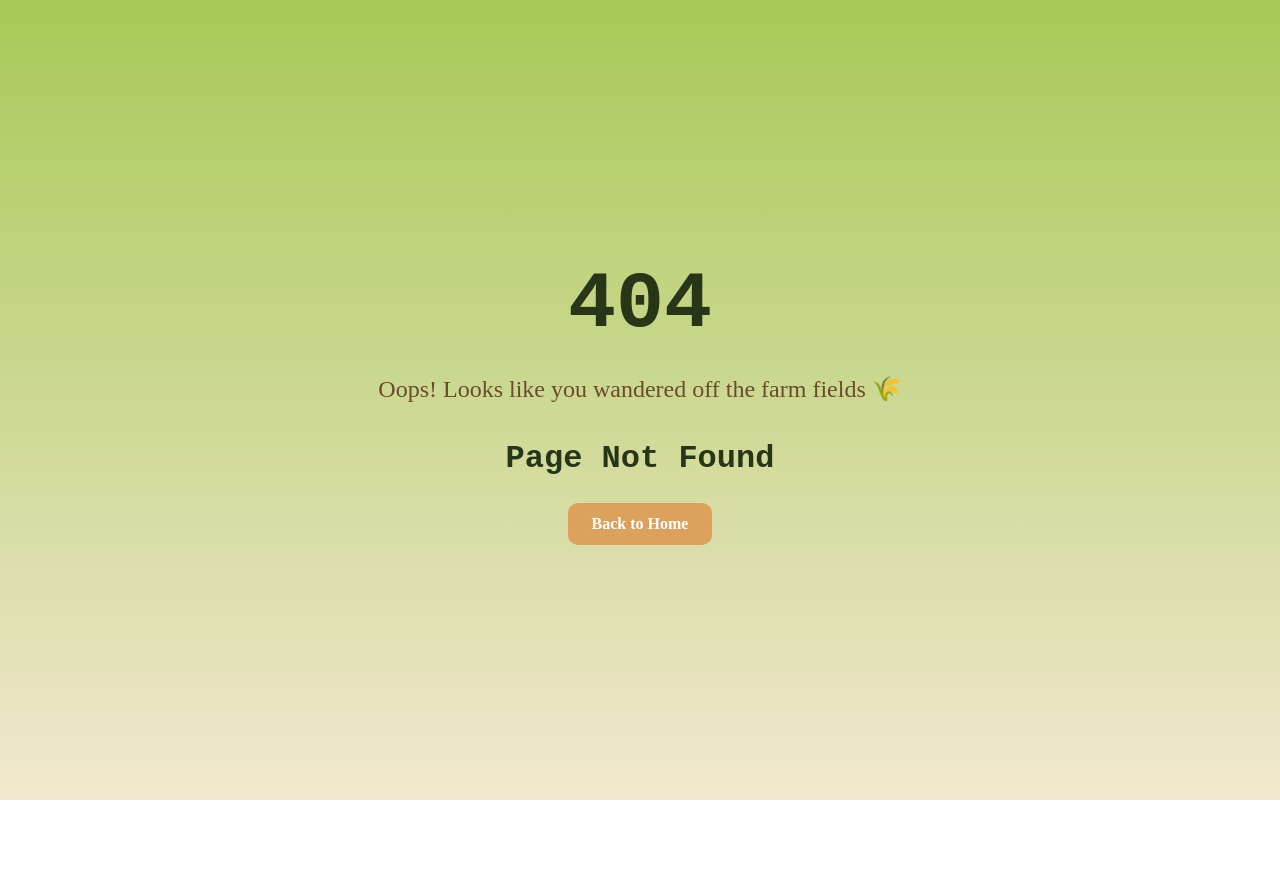
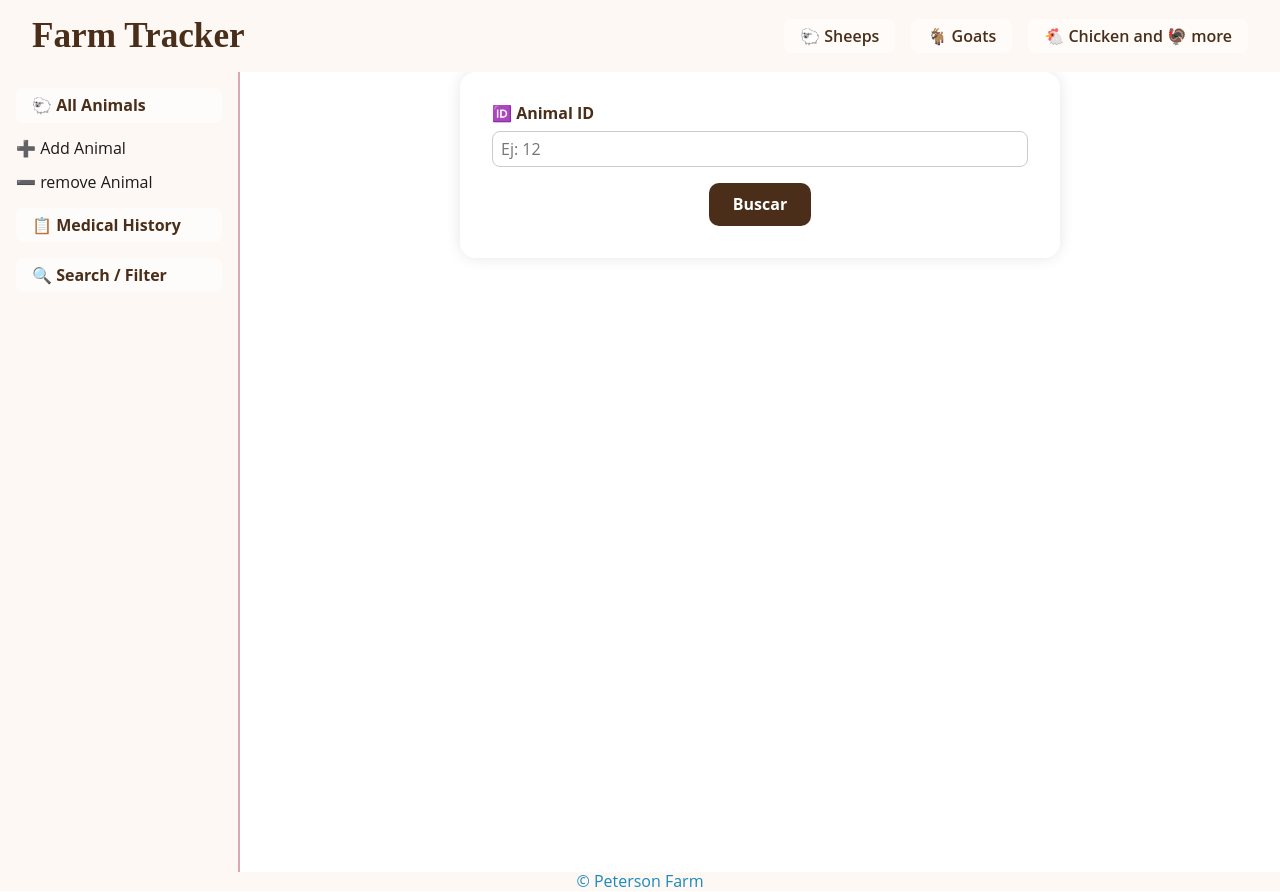
Before and after one commit to Trinigch/Farm, a React (Vite) app in the folder client/: page /remove-animal in a window 1280 px wide. Before the commit this address had no page. Before the commit the page ends 800 px from the top, so only its background shows below. Built offline with nearby package versions, Linux system fonts and the light colour scheme.

Commit message:
adding remove card

```diff
--- /dev/null
+++ b/client/src/components/RemoveAnimal.tsx
@@ -0,0 +1,125 @@
+// src/pages/RemoveAnimal.tsx
+import { useState } from "react";
+import styled from "styled-components";
+
+const FormContainer = styled.div`
+  max-width: 600px;
+  margin: auto;
+  background-color: rgba(255, 255, 255, 0.85);
+  padding: 2rem;
+  border-radius: 16px;
+  box-shadow: 0 0 15px rgba(0,0,0,0.1);
+`;
+
+const Field = styled.div`
+  margin-bottom: 1rem;
+`;
+
+const Label = styled.label`
+  display: block;
+  font-weight: bold;
+  margin-bottom: 0.5rem;
+  color: #4a2e19;
+`;
+
+const Input = styled.input`
+  width: 100%;
+  padding: 0.5rem;
+  border-radius: 8px;
+  border: 1px solid #ccc;
+`;
+
+const Button = styled.button`
+  background-color: #4a2e19;
+  color: white;
+  padding: 0.75rem 1.5rem;
+  border-radius: 10px;
+  font-weight: bold;
+  border: none;
+  cursor: pointer;
+  display: block;
+  margin: 1rem auto 0 auto;
+
+  &:hover {
+    background-color: #d9a7b5;
+    color: #4a2e19;
+  }
+`;
+
+const AnimalCard = styled.div`
+  background: #FFF5E1;
+  padding: 1rem;
+  border-radius: 12px;
+  margin-top: 1rem;
+  text-align: center;
+`;
+
+interface Animal {
+  id: number;
+  nombre: string;
+  especie: string;
+  fecha_nacimiento: string;
+  estado: string;
+}
+
+export default function RemoveAnimal() {
+  const [id, setId] = useState("");
+  const [animal, setAnimal] = useState<Animal | null>(null);
+  const [loading, setLoading] = useState(false);
+
+  const handleSearch = async () => {
+    if (!id) return alert("Ingrese un ID válido");
+    setLoading(true);
+    try {
+      const res = await fetch(`http://localhost:3001/api/animals/${id}`);
+      if (!res.ok) throw new Error("Animal no encontrado");
+      const data = await res.json();
+      setAnimal(data);
+    } catch (err: any) {
+      alert(err.message || "Error al buscar el animal");
+      setAnimal(null);
+    } finally {
+      setLoading(false);
+    }
+  };
+
+  const handleDelete = async () => {
+    if (!animal) return;
+    const confirm = window.confirm(`¿Eliminar ${animal.nombre} (${animal.especie})?`);
+    if (!confirm) return;
+
+    try {
+      const res = await fetch(`http://localhost:3001/api/animals/${animal.id}`, {
+        method: "DELETE",
+      });
+      if (!res.ok) throw new Error("Error al eliminar");
+      alert("Animal eliminado correctamente ✅");
+      setAnimal(null);
+      setId("");
+    } catch (err: any) {
+      alert(err.message || "Error al eliminar el animal");
+    }
+  };
+
+  return (
+    <FormContainer>
+      <Field>
+        <Label>🆔 Animal ID</Label>
+        <Input value={id} onChange={e => setId(e.target.value)} placeholder="Ej: 12" />
+      </Field>
+      <Button type="button" onClick={handleSearch} disabled={loading}>
+        {loading ? "Buscando..." : "Buscar"}
+      </Button>
+
+      {animal && (
+        <AnimalCard>
+          <p><strong>Name:</strong> {animal.nombre}</p>
+          <p><strong>Species:</strong> {animal.especie}</p>
+          <p><strong>Date of Birth:</strong> {new Date(animal.fecha_nacimiento).toLocaleDateString()}</p>
+          <p><strong>Status:</strong> {animal.estado}</p>
+          <Button type="button" onClick={handleDelete}>Eliminar Animal</Button>
+        </AnimalCard>
+      )}
+    </FormContainer>
+  );
+}
--- a/client/src/components/SheepDetailPopup.tsx
+++ b/client/src/components/SheepDetailPopup.tsx
@@ -98,7 +98,7 @@ const handleSave = async () => {
   for (const field of ["padre_id", "madre_id"] as const) {
     const val = formData[field];
     if (val !== null && val !== undefined && isNaN(Number(val))) {
-      alert(`El campo ${field} debe ser un número válido o vacío`);
+      alert(`The field  ${field} must bea valid number o empty `);
       return;
     }
   }
--- a/client/src/components/Sidebar.tsx
+++ b/client/src/components/Sidebar.tsx
@@ -58,6 +58,11 @@ export default function Sidebar() {
       <button onClick={handleAddAnimalClick} style={{ all: "unset", cursor: "pointer" }}>
         ➕ Add Animal
       </button>
+
+
+       <button onClick={() => navigate("/remove-animal")} style={{ all: "unset", cursor: "pointer" }}>
+        ➖  remove Animal
+      </button>
       <Link to="/historial">📋 Medical History</Link>
       <Link to="/buscar">🔍 Search / Filter</Link>
 
--- a/client/src/pages/aboutFarm.tsx
+++ b/client/src/pages/aboutFarm.tsx
@@ -126,8 +126,8 @@ function AboutFarm() {
       const res = await fetch("/api/animals/");
       const data: any[] = await res.json();
 
-      const sheepsData: Sheep[] = data.filter(a => a.especie === "oveja");
-      const goatsData: Goat[] = data.filter(a => a.especie === "cabra");
+      const sheepsData: Sheep[] = data.filter(a => a.especie === "sheep");
+      const goatsData: Goat[] = data.filter(a => a.especie === "goat");
       const birdsData: Bird[] = data.filter(a =>
         ["chicken", "duck", "turkey"].includes(a.especie)
       );
--- a/client/src/pages/goats.tsx
+++ b/client/src/pages/goats.tsx
@@ -1,12 +1,13 @@
 import { useState, useEffect } from "react";
 import GoatDetailPopup from "../components/GoatDetailPopup";
 import { Goat, useGoats } from "../Hooks/useGoats";
-import { SectionHeader , Title } from "./aboutFarm.styles";
+import { SectionHeader, Title } from "./aboutFarm.styles";
 
 export default function GoatsByYear() {
   const { goats, setGoats, loading } = useGoats();
   const [selectedGoat, setSelectedGoat] = useState<Goat | null>(null);
   const [width, setWidth] = useState(window.innerWidth);
+  const [hoveredGoatId, setHoveredGoatId] = useState<number | null>(null);
 
   useEffect(() => {
     const handleResize = () => setWidth(window.innerWidth);
@@ -27,7 +28,7 @@ export default function GoatsByYear() {
     if (h.madre_id) usedAsParent.add(h.madre_id);
   });
 
-  // 🐐 Cabras sin hijos = las que no aparecen como padre/madre
+  // 🐐 Cabras sin hijos
   const goatsSinHijos = goats.filter(g => !usedAsParent.has(g.id));
 
   // Agrupar hijos por año
@@ -42,13 +43,23 @@ export default function GoatsByYear() {
 
   const margin = 40;
   const gapY = 120;
-  const gapSeccion = 60;
+  const gapSeccion = 100;
+  const colPadreX = margin + 100;
+  const colHijoX = margin + 350;
+  const colMadreX = margin + 600;
 
-  const colPadreX = width / 2 - 350;
-  const colHijoX = width / 2 - 50;
-  const colMadreX = width / 2 + 250;
-
-  const getColor = (g: Goat) => (!g.padre_id && !g.madre_id ? "#F5DEB3" : "#ADFF2F");
+  const getGoatFill = (g: Goat, type: "padre" | "madre" | "hijo") => {
+    if (g.estado === "deceased") return "#555"; // fallecida
+    if (hoveredGoatId === g.id) return "#90EE90"; // hover
+    switch (type) {
+      case "hijo":
+        return "url(#hijoGradient)";
+      case "padre":
+        return "url(#padreGradient)";
+      case "madre":
+        return "url(#madreGradient)";
+    }
+  };
 
   const handleSaveGoat = async (updatedGoat: Goat) => {
     const res = await fetch(`/api/animals/${updatedGoat.id}`, {
@@ -72,16 +83,120 @@ export default function GoatsByYear() {
         <Title>{`Goats Total: ${goats.length}`}</Title>
       </SectionHeader>
 
-      {/* SVG de cabras con hijos */}
-      <svg
-        width="100%"
-        height={svgHeight}
-        style={{ background: "#FFF5E1", padding: "40px", borderRadius: "8px" }}
-      >
-        {/* ... render de cabras por año (igual que tenías) ... */}
+      {/* SVG jerárquico */}
+      <svg width="100%" height={svgHeight} style={{ background: "#FFF5E1", padding: "40px", borderRadius: "12px" }}>
+        <defs>
+          <linearGradient id="hijoGradient" x1="0" y1="0" x2="1" y2="1">
+            <stop offset="0%" stopColor="#B2FBA5" />
+            <stop offset="100%" stopColor="#ADFF2F" />
+          </linearGradient>
+          <linearGradient id="padreGradient" x1="0" y1="0" x2="1" y2="1">
+            <stop offset="0%" stopColor="#DEB887" />
+            <stop offset="100%" stopColor="#D2B48C" />
+          </linearGradient>
+          <linearGradient id="madreGradient" x1="0" y1="0" x2="1" y2="1">
+            <stop offset="0%" stopColor="#FFFACD" />
+            <stop offset="100%" stopColor="#FFF8DC" />
+          </linearGradient>
+        </defs>
+
+        {añosOrdenados.map((year, yearIndex) => {
+          const yearHijos = hijosPorAño[year].sort(
+            (a, b) => new Date(b.fecha_nacimiento).getTime() - new Date(a.fecha_nacimiento).getTime()
+          );
+
+          let yBaseSeccion = 50;
+          for (let i = 0; i < yearIndex; i++) {
+            yBaseSeccion += gapSeccion + hijosPorAño[añosOrdenados[i]].length * gapY;
+          }
+
+          return (
+            <g key={year}>
+              {/* Fondo sección */}
+              <rect
+                x={margin / 2}
+                y={yBaseSeccion - 30}
+                width={width - margin}
+                height={yearHijos.length * gapY + 80}
+                fill="#fafafa"
+                rx={12}
+                stroke="#ddd"
+              />
+
+              {/* Título año */}
+              <text
+                x={width / 2}
+                y={yBaseSeccion}
+                fontSize={22}
+                fontWeight="bold"
+                textAnchor="middle"
+                fontFamily="Arial, sans-serif"
+              >
+                {year}
+              </text>
+
+              {yearHijos.map((h, index) => {
+                const yBase = yBaseSeccion + 50 + index * gapY;
+                const padre = goats.find(g => g.id === h.padre_id);
+                const madre = goats.find(g => g.id === h.madre_id);
+
+                return (
+                  <g key={h.id}>
+                    {/* Padre */}
+                    {padre && (
+                      <>
+                        <rect x={colPadreX} y={yBase} width={100} height={50} rx={10} fill={getGoatFill(padre, "padre")} stroke="#555" />
+                        <text x={colPadreX + 50} y={yBase + 25} fontSize={12} textAnchor="middle" alignmentBaseline="middle">
+                          {padre.nombre}
+                        </text>
+                      </>
+                    )}
+
+                    {/* Hijo */}
+                    <rect
+                      x={colHijoX}
+                      y={yBase}
+                      width={100}
+                      height={50}
+                      rx={10}
+                      fill={getGoatFill(h, "hijo")}
+                      stroke="#555"
+                      style={{
+                        cursor: "pointer",
+                        transition: "all 0.3s ease",
+                        transform: hoveredGoatId === h.id ? "scale(1.05)" : "scale(1)",
+                        transformOrigin: "center",
+                      }}
+                      onClick={() => setSelectedGoat(h)}
+                      onMouseEnter={() => setHoveredGoatId(h.id)}
+                      onMouseLeave={() => setHoveredGoatId(null)}
+                    />
+                    <text x={colHijoX + 50} y={yBase + 25} fontSize={12} textAnchor="middle" alignmentBaseline="middle" style={{ pointerEvents: "none" }}>
+                      {h.nombre}
+                    </text>
+
+                    {/* Madre */}
+                    {madre && (
+                      <>
+                        <rect x={colMadreX} y={yBase} width={100} height={50} rx={10} fill={getGoatFill(madre, "madre")} stroke="#555" />
+                        <text x={colMadreX + 50} y={yBase + 25} fontSize={12} textAnchor="middle" alignmentBaseline="middle">
+                          {madre.nombre}
+                        </text>
+                      </>
+                    )}
+
+                    {/* Conexiones */}
+                    {padre && <path d={`M ${colPadreX + 100},${yBase + 25} C ${colPadreX + 180},${yBase + 25} ${colHijoX - 80},${yBase + 25} ${colHijoX},${yBase + 25}`} stroke="#8B4513" fill="none" strokeWidth={2} />}
+                    {madre && <path d={`M ${colMadreX},${yBase + 25} C ${colMadreX - 80},${yBase + 25} ${colHijoX + 180},${yBase + 25} ${colHijoX + 100},${yBase + 25}`} stroke="#FF69B4" fill="none" strokeWidth={2} />}
+                  </g>
+                );
+              })}
+            </g>
+          );
+        })}
       </svg>
 
-      {/* Nueva sección: cabras sin hijos */}
+      {/* Cabras sin hijos */}
       <div style={{ marginTop: "40px", padding: "20px", background: "#fafafa", borderRadius: "12px" }}>
         <h2 style={{ textAlign: "center", marginBottom: "20px" }}>Goats sin hijos</h2>
         <div style={{ display: "flex", flexWrap: "wrap", gap: "20px", justifyContent: "center" }}>
@@ -100,9 +215,7 @@ export default function GoatsByYear() {
               }}
             >
               <strong>{g.nombre}</strong>
-              <p style={{ fontSize: "12px", margin: "5px 0" }}>
-                {new Date(g.fecha_nacimiento).toLocaleDateString()}
-              </p>
+              <p style={{ fontSize: "12px", margin: "5px 0" }}>{new Date(g.fecha_nacimiento).toLocaleDateString()}</p>
               <span style={{ fontSize: "11px", color: "#555" }}>{g.estado ?? "Activo"}</span>
             </div>
           ))}
@@ -119,19 +232,24 @@ export default function GoatsByYear() {
             left: 0,
             right: 0,
             bottom: 0,
-            backgroundColor: "rgba(0,0,0,0.3)",
+            backgroundColor: "rgba(0,0,0,0.4)",
             display: "flex",
             alignItems: "flex-start",
             justifyContent: "center",
             zIndex: 9999,
           }}
         >
-          <div onClick={e => e.stopPropagation()}>
-            <GoatDetailPopup
-              goat={selectedGoat}
-              onClose={() => setSelectedGoat(null)}
-              onSave={handleSaveGoat}
-            />
+          <div
+            onClick={e => e.stopPropagation()}
+            style={{
+              marginTop: "80px",
+              background: "#fff",
+              borderRadius: "12px",
+              padding: "20px",
+              boxShadow: "0 4px 12px rgba(0,0,0,0.3)",
+            }}
+          >
+            <GoatDetailPopup goat={selectedGoat} onClose={() => setSelectedGoat(null)} onSave={handleSaveGoat} />
           </div>
         </div>
       )}
--- a/client/src/pages/sheeps.tsx
+++ b/client/src/pages/sheeps.tsx
@@ -300,7 +300,7 @@ export default function SheepsByYear() {
     const fetchSheeps = async () => {
       const res = await fetch("/api/animals/");
       const data: Sheep[] = await res.json();
-      setSheeps(data.filter(s => s.especie === "oveja"));
+      setSheeps(data.filter(s => s.especie === "sheep"));
     };
     fetchSheeps();
 
```
Also changed, not shown: client/src/main.tsx (+9 -1 lines).
